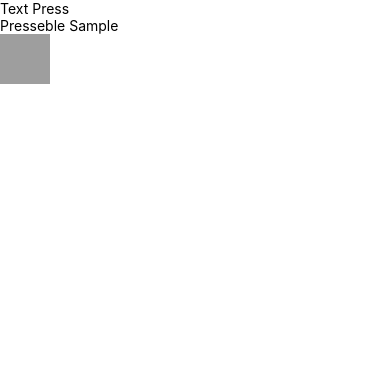
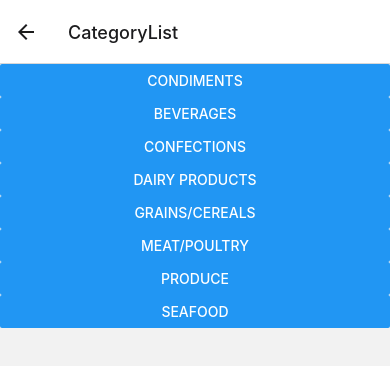
Before and after one commit to yakintech/linktera-react-native-tutorial-2, a React Native app: screen /CategoryList in a window 390 px wide. Shown: the top 366 px of the page. Built offline with nearby package versions, Linux system fonts and the light colour scheme; grey boxes are pictures that could not be loaded.

Commit message:
react navigation

```diff
--- a/App.js
+++ b/App.js
@@ -1,20 +1,64 @@
+import { NavigationContainer } from '@react-navigation/native'
+import { createNativeStackNavigator } from '@react-navigation/native-stack'
 import React from 'react'
 import { View, Text, SafeAreaView } from 'react-native'
-import ListSample from './src/ComponentSample/ListSample'
-import FlatListSample from './src/CoreComponents/FlatListSample'
-import ImgSample from './src/CoreComponents/ImgSample'
-import SectionListSample from './src/CoreComponents/SectionListSample'
-import ParentComp from './src/PropSample/ParentComp'
-import FlexSample from './src/ReactNativeStyling/FlexSample'
-import TemplateSample from './src/ReactNativeStyling/template1/TemplateSample'
+import AboutScreen from './src/NavigationSample/AboutScreen';
+import CategoryDetailScreen from './src/NavigationSample/CategoryDetailScreen';
+import CategoryListScreen from './src/NavigationSample/CategoryListScreen';
+import ContactScreen from './src/NavigationSample/ContactScreen';
+import HomeScreen from './src/NavigationSample/HomeScreen';
+//SafeAreaView IOS uygulamalar özel bir component!
+
+const Stack = createNativeStackNavigator();
+
+const App = () => {
+
+  return (
+
+    <NavigationContainer>
+      <SafeAreaView style={{ flex: 1 }}>
+
+        <Stack.Navigator>
+          <Stack.Screen
+            name="Home"
+            component={HomeScreen}
+            options={
+              {
+                headerTitle: 'Anasayfa',
+                headerStyle: {
+                  // backgroundColor:'tomato'
+                }
+              }
+            }
+          />
+          <Stack.Screen name="About"
+            component={AboutScreen}
+            options={
+              {
+                headerBackTitle:'Geri',
+              }
+            }
+          />
+          <Stack.Screen name="Contact" component={ContactScreen} />
+          <Stack.Screen name="CategoryList" component={CategoryListScreen} />
+          <Stack.Screen
+          name="CategoryDetail"
+          component={CategoryDetailScreen}
+          options={({ route }) => ({
+            // headerTitle: () => <Text>{route.params.name}</Text>
+            headerTitle: route.params.name
 
 
-//SafeAreaView IOS uygulamalar özel bir component!
-const App = () => {
+          })}
+            />
+        </Stack.Navigator>
+      </SafeAreaView>
+    </NavigationContainer>
 
-  return (<SafeAreaView style={{flex:1}}>
-    <ParentComp/>
-  </SafeAreaView>)
+
+
+
+  )
 
 }
 
--- a/package.json
+++ b/package.json
@@ -10,9 +10,13 @@
     "lint": "eslint ."
   },
   "dependencies": {
+    "@react-navigation/native": "^6.0.10",
+    "@react-navigation/native-stack": "^6.6.2",
     "prop-types": "^15.8.1",
     "react": "17.0.2",
-    "react-native": "0.68.2"
+    "react-native": "0.68.2",
+    "react-native-safe-area-context": "^4.3.1",
+    "react-native-screens": "^3.13.1"
   },
   "devDependencies": {
     "@babel/core": "^7.18.5",
--- /dev/null
+++ b/src/NavigationSample/AboutScreen.js
@@ -0,0 +1,12 @@
+import { View, Text } from 'react-native'
+import React from 'react'
+
+const AboutScreen = () => {
+  return (
+    <View>
+      <Text>AboutScreen</Text>
+    </View>
+  )
+}
+
+export default AboutScreen
--- /dev/null
+++ b/src/NavigationSample/CategoryDetailScreen.js
@@ -0,0 +1,18 @@
+import { View, Text, Button } from 'react-native'
+import React from 'react'
+
+const CategoryDetailScreen = ({ route, navigation }) => {
+
+    const { name, description, id } = route.params
+
+    return (
+        <View style={{flex:1, justifyContent:'center', alignItems:'center'}}>
+            <Text style={{fontSize:20}}>Id: {id}</Text>
+            <Text style={{fontSize:20}}>Name: {name}</Text>
+            <Text style={{fontSize:20}}>Description: {description}</Text>
+            {/* <Button title='Go to Gome' onPress={() => navigation.navigate("About")}></Button> */}
+        </View>
+    )
+}
+
+export default CategoryDetailScreen
--- /dev/null
+++ b/src/NavigationSample/CategoryListScreen.js
@@ -0,0 +1,30 @@
+import { View, Text, Button } from 'react-native'
+import React from 'react'
+import { categoriesData } from '../data/categoriesData'
+
+const CategoryListScreen = ({navigation}) => {
+
+
+    const goToDetail = (item) => {
+
+       navigation.navigate("CategoryDetail", {
+           id: item.id,
+           name: item.name,
+           description: item.description
+       })
+
+    }
+
+
+  return (
+    <View>
+        {
+            categoriesData && categoriesData.map((item,key) => {
+              return  <Button onPress={() => goToDetail(item)} key={key} title={item.name}></Button>
+            })
+        }
+    </View>
+  )
+}
+
+export default CategoryListScreen
--- /dev/null
+++ b/src/NavigationSample/ContactScreen.js
@@ -0,0 +1,12 @@
+import { View, Text } from 'react-native'
+import React from 'react'
+
+const ContactScreen = () => {
+  return (
+    <View>
+      <Text>ContactScreen</Text>
+    </View>
+  )
+}
+
+export default ContactScreen
--- /dev/null
+++ b/src/NavigationSample/HomeScreen.js
@@ -0,0 +1,24 @@
+import { View, Text, Pressable, Button } from 'react-native'
+import React from 'react'
+
+const HomeScreen = ({navigation}) => {
+
+    const goToAbout = () => {
+
+        navigation.navigate("About")
+
+    }
+
+  return (
+    <View>
+      <Text>Home Screen</Text>
+
+      <Button title='Go To About' onPress={() => goToAbout()}></Button>
+
+      <Button title='Go To Category List' onPress={() => navigation.navigate("CategoryList")}></Button>
+
+    </View>
+  )
+}
+
+export default HomeScreen
--- /dev/null
+++ b/src/data/categoriesData.js
@@ -0,0 +1,42 @@
+export const categoriesData = [
+    {
+    "id": 2,
+    "description": "Sweet and savory sauces relishes spreads and seasonings",
+    "name": "Condiments"
+    },
+    {
+    "id": 1,
+    "description": "Soft drinks coffees teas beers and ales",
+    "name": "Beverages"
+    },
+    {
+    "id": 3,
+    "description": "Desserts candies and sweet breads",
+    "name": "Confections"
+    },
+    {
+    "id": 4,
+    "description": "Cheeses",
+    "name": "Dairy Products"
+    },
+    {
+    "id": 5,
+    "description": "Breads crackers pasta and cereal",
+    "name": "Grains/Cereals"
+    },
+    {
+    "id": 6,
+    "description": "Prepared meats",
+    "name": "Meat/Poultry"
+    },
+    {
+    "id": 7,
+    "description": "Dried fruit and bean curd",
+    "name": "Produce"
+    },
+    {
+    "id": 8,
+    "description": "Seaweed and fish",
+    "name": "Seafood"
+    }
+    ]
```
Also changed, not shown: 2 other files (tests, documents, lock files or other folders).
